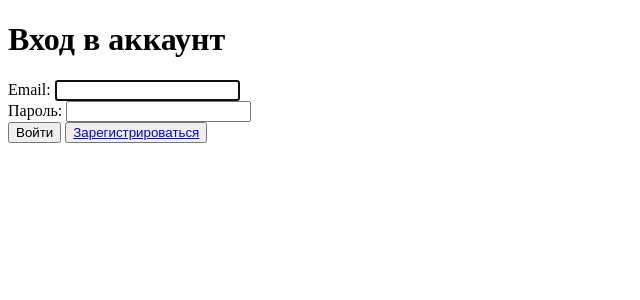
After one commit to Duamontell/php_course, a Symfony app: template my_symfony_app/templates/security/login.html.twig in a window 1280 px wide. The commit adds this page. Shown: the top 300 px of the page, without its empty margins (0-640 px from the left). Run offline with Twig, Linux system fonts and the light colour scheme; the template is opened without the code that fills it, so the values that code supplies are empty; some libraries are stand-ins or nearby versions.

Commit message:
Before make command

```diff
--- a/my_symfony_app/composer.json
+++ b/my_symfony_app/composer.json
@@ -21,6 +21,7 @@
         "symfony/runtime": "7.3.*",
         "symfony/security-bundle": "7.3.*",
         "symfony/twig-bundle": "7.3.*",
+        "symfony/validator": "7.3.*",
         "symfony/yaml": "7.3.*"
     },
     "config": {
--- a/my_symfony_app/src/Controller/SecurityController.php
+++ b/my_symfony_app/src/Controller/SecurityController.php
@@ -11,12 +11,10 @@ class SecurityController extends AbstractController
     public function login(AuthenticationUtils $authenticationUtils): Response
     {
         if ($this->getUser()) {
-            return $this->redirectToRoute('index');
+            return $this->redirectToRoute('home');
         }
 
-        // get the login error if there is one
         $error = $authenticationUtils->getLastAuthenticationError();
-        // last username entered by the user
         $lastUsername = $authenticationUtils->getLastUsername();
 
         return $this->render('security/login.html.twig', [
--- a/my_symfony_app/src/Service/UserService.php
+++ b/my_symfony_app/src/Service/UserService.php
@@ -104,8 +104,10 @@ class UserService
                 $user->getEmail(),
                 $user->getPhone(),
                 $user->getAvatarPath(),
-                $user->getPassword(),
-                $user->getRole()
+                // $user->getPassword(),
+                "1",
+                // $user->getRole()
+                0
             );
         } else {
             return null;
--- /dev/null
+++ b/my_symfony_app/templates/security/login.html.twig
@@ -0,0 +1,25 @@
+{% extends 'unauthorized.html.twig' %}
+
+{% block title %}Вход в аккаунт{% endblock %}
+
+{% block body %}
+    <form method="POST" action="{{ path('login') }}">
+        {% if error %}
+            <div class="alert alert-danger">{{ error.messageKey|trans(error.messageData, 'security') }}</div>
+        {% endif %}
+
+        <h1>Вход в аккаунт</h1>
+        <div>
+            <label for="input-email" class="form-label">Email:</label>
+            <input type="email" value="{{ last_username }}" name="email" id="input-email" autocomplete="email" required autofocus>
+        </div>
+        <div>
+            <label for="input-password">Пароль:</label>
+            <input type="password" name="password" id="input-password" autocomplete="current-password" required>
+        </div>
+
+        <input type="hidden" name="_csrf_token" value="{{ csrf_token('authenticate') }}">
+        <button type="submit">Войти</button>
+        <button type="button"><a href="{{ path('signup') }}">Зарегистрироваться</a></button>
+    </form>
+{% endblock %}
--- /dev/null
+++ b/my_symfony_app/templates/unauthorized.html.twig
@@ -0,0 +1 @@
+{% extends 'base.html.twig' %}
```
Also changed, not shown: my_symfony_app/config/routes.yaml (+8 -0 lines), my_symfony_app/src/Security/UserAuthenticator.php (+7 -0 lines), my_symfony_app/templates/admin_panel.html.twig (+4 -4 lines), 4 other files.
